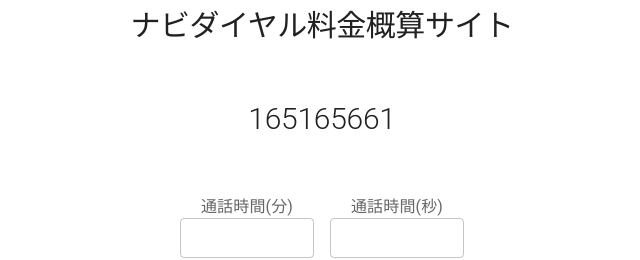
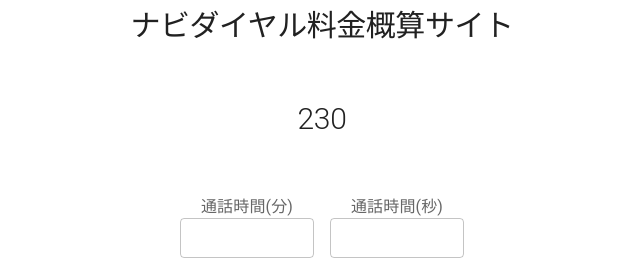
Before and after one commit to wasipo/calc, a React (Create React App) app: page / in a window 1280 px wide. Shown: the top 260 px of the page, without its empty margins (318-958 px from the left). Built offline with nearby package versions, Linux system fonts and the light colour scheme.

Commit message:
わからんので寝る。

```diff
--- a/src/App.js
+++ b/src/App.js
@@ -14,7 +14,6 @@
     <div className="App">
         <Container>
             <Header />
-            <CalcResultDisplay />
             <NaviCalc />
         </Container>
     </div>
--- a/src/Components/Displays/CalcResultDisplay.js
+++ b/src/Components/Displays/CalcResultDisplay.js
@@ -9,7 +9,7 @@
 
     return (
         <Box sx={{ flexGrow: 1, mx: 'auto', lineHeight: 7, textAlign: 'center'}}>
-                <ViewResult>165165661</ViewResult>
+                <ViewResult>{Props.cost}</ViewResult>
         </Box>
     );
 }
--- a/src/Components/Forms/DefaultCalcForm.js
+++ b/src/Components/Forms/DefaultCalcForm.js
@@ -11,7 +11,7 @@
 
 const DefaultCalcForm = (Props) => {
 
-    let result = 0;
+    const result = 230;
 
     const { register, handleSubmit, watch, formState: { errors } } = useForm();
     const onSubmit = inputData => calcs(inputData);
@@ -19,11 +19,11 @@
     const calcs = data => {
         const callTime = Number(data.call_time_minutes * 60)+Number(data.call_time_second);
         result = (callTime/data.billing_term)*data.cost;
-        console.log(result);
     };
 
     return (
         <div>
+        <Display cost={result} />
         <Stack component="form" autoComplete="off" onSubmit={handleSubmit(onSubmit)}>
             <TextItem mx="auto">
                 <Grid container spacing={2}>
```
